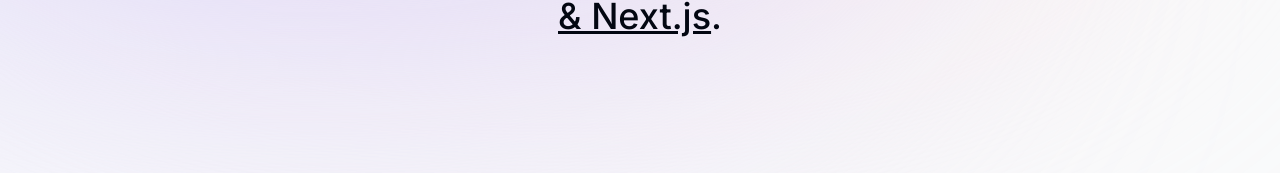
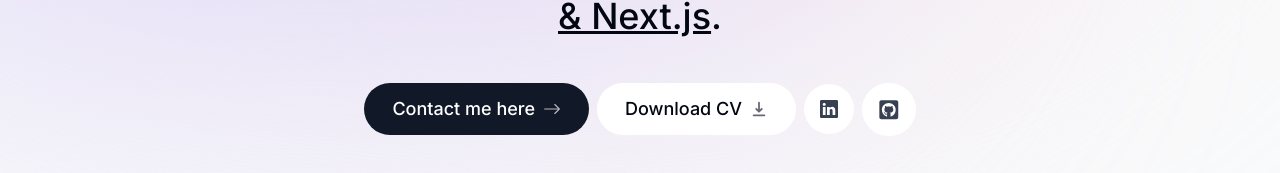
Before and after one commit to akshaya-biswal/portfolio, a Next.js app: page / in a window 1280 px wide. Shown: the part 471-644 px from the top of the page. Built offline with nearby package versions, Linux system fonts and the light colour scheme.

Commit message:
Intro - Buttons

```diff
--- a/components/Intro.tsx
+++ b/components/Intro.tsx
@@ -3,6 +3,10 @@
 import React from "react";
 import Image from "next/image";
 import { motion } from "framer-motion";
+import Link from "next/link";
+import { HiDownload } from "react-icons/hi";
+import { FaGithubSquare } from "react-icons/fa";
+import { BsArrowRight, BsLinkedin } from "react-icons/bs";
 
 export default function Intro() {
   return (
@@ -54,6 +58,49 @@ export default function Intro() {
         building <span className="italic">web apps</span>. My focus is{" "}
         <span className="underline">React & Next.js</span>.
       </motion.h1>
+
+      <motion.div
+        className="flex flex-col sm:flex-row items-center justify-center gap-2 px-4 text-lg font-medium"
+        initial={{ opacity: 0, y: 100 }}
+        animate={{ opacity: 1, y: 0 }}
+        transition={{
+          delay: 0.1,
+        }}
+      >
+        <Link
+          href="#contact"
+          className="group bg-gray-900 text-white px-7 py-3 flex items-center gap-2 rounded-full outline-none focus:scale-110 hover:scale-110 hover:bg-gray-950 active:scale-105 transition"
+          onClick={() => {}}
+        >
+          Contact me here{" "}
+          <BsArrowRight className="opacity-70 group-hover:translate-x-1 transition" />
+        </Link>
+
+        <a
+          className="group bg-white px-7 py-3 flex items-center gap-2 rounded-full outline-none focus:scale-110 hover:scale-110 active:scale-105 transition cursor-pointer borderBlack"
+          href="/CV.pdf"
+          download
+        >
+          Download CV
+          <HiDownload className="opacity-60 group-hover:translate-y-1 transition" />
+        </a>
+
+        <a
+          className="bg-white p-4 text-gray-700 hover:text-gray-950 flex items-center gap-2 rounded-full focus:scale-[1.15] hover:scale-[1.15] active:scale-105 transition cursor-pointer borderBlack"
+          href="https://linkedin.com"
+          target="_blank"
+        >
+          <BsLinkedin />
+        </a>
+
+        <a
+          className="bg-white p-4 text-gray-700 flex items-center gap-2 text-[1.35rem] rounded-full focus:scale-[1.15] hover:scale-[1.15] hover:text-gray-950 active:scale-105 transition cursor-pointer borderBlack"
+          href="https://github.com"
+          target="_blank"
+        >
+          <FaGithubSquare />
+        </a>
+      </motion.div>
     </section>
   );
 }
```
